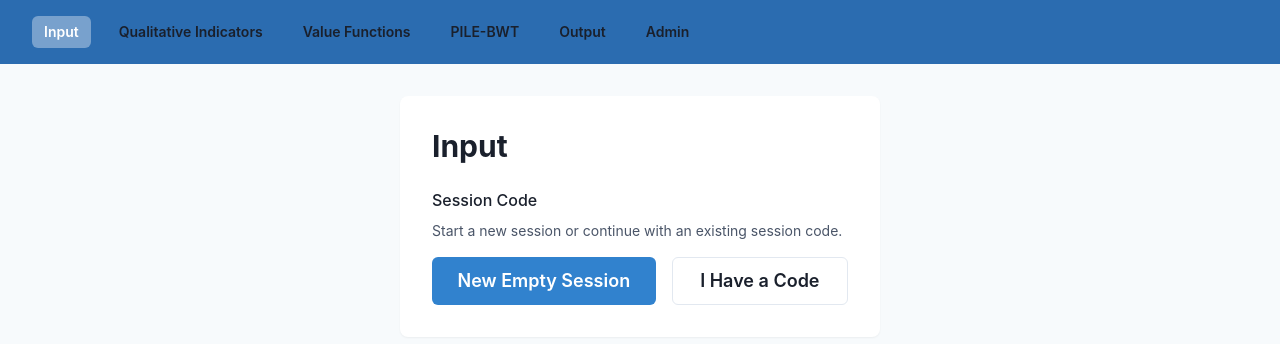
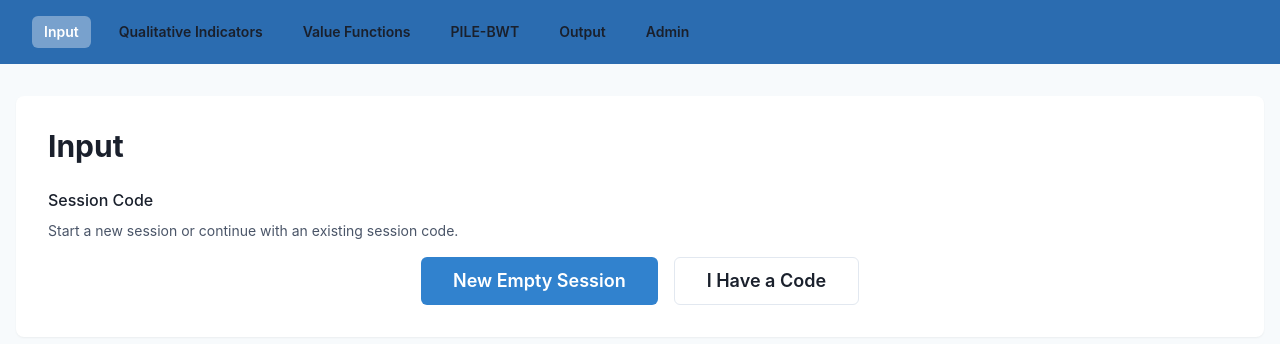
Before and after one commit to simo-pagliu/UP-MAVT-Suite, a React (Vite) app in the folder frontend/: page / in a window 1280 px wide. Shown: the top 344 px of the page. Built offline with nearby package versions, Linux system fonts and the light colour scheme.

Commit message:
width
adjusted width so the containers adapt better to large (nromal) screens

```diff
--- a/frontend/src/App.jsx
+++ b/frontend/src/App.jsx
@@ -23,8 +23,8 @@ function App() {
 
   return (
     <Box minH="100vh" bg="gray.50">
-      <Navigation currentPage={currentPage} onPageChange={handlePageChange} />
-      <Container maxW={currentPage === 'admin' ? 'container.xl' : 'lg'} py={8}>
+      <Navigation currentPage={currentPage} onPageChange={handlePageChange} sessionId={sessionId} />
+      <Container maxW="container.xl" py={8}>
         <VStack spacing={8} align="stretch">
           {currentPage === 'input' && (
             <InputPage onSessionCreated={handleSessionCreated} sessionId={sessionId} />
```
